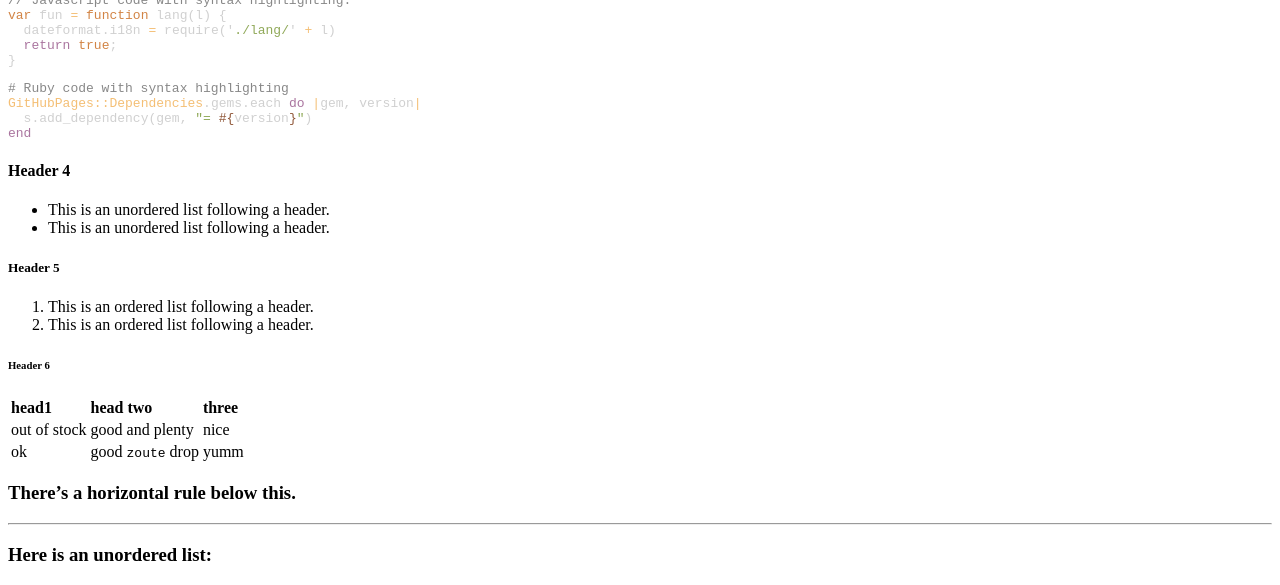
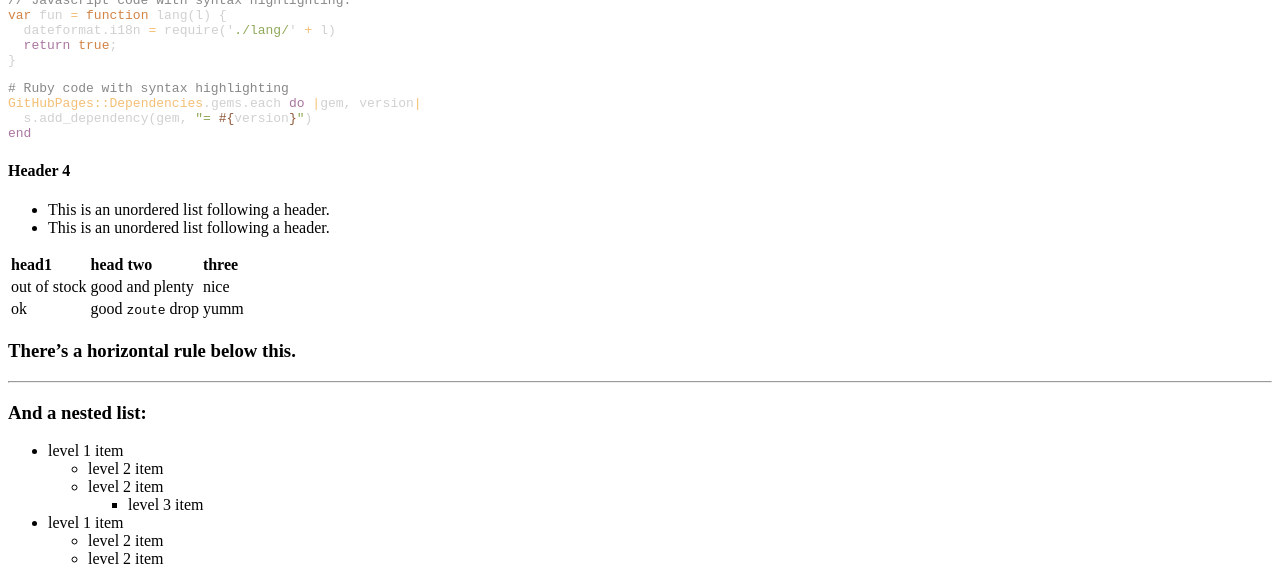
Before and after one commit to oca-john/academic-page, a Jekyll site: the page built from index.md, in a window 1280 px wide and 1400 px high, scrolled down 559 px. Shown: the top 585 px of the window. Built offline with Jekyll 4.4.1, drawn with Linux system fonts in a browser that asks for light colours; the repository's description, which GitHub fills in, is left out; some of the changed text lies outside the part shown.

Commit message:
Update index.md

```diff
--- a/index.md
+++ b/index.md
@@ -44,13 +44,6 @@ end
 *   This is an unordered list following a header.
 *   This is an unordered list following a header.
 
-##### Header 5
-
-1.  This is an ordered list following a header.
-2.  This is an ordered list following a header.
-
-###### Header 6
-
 | head1        | head two          | three |
 |:-------------|:------------------|:------|
 | out of stock | good and plenty   | nice  |
@@ -59,16 +52,6 @@ end
 ### There's a horizontal rule below this.
 
 * * *
-
-### Here is an unordered list:
-
-*   Item foo
-*   Item bar
-
-### And an ordered list:
-
-1.  Item one
-1.  Item two
 
 ### And a nested list:
 
```
Also changed, not shown: other parts of index.md (+0 -5 lines).
